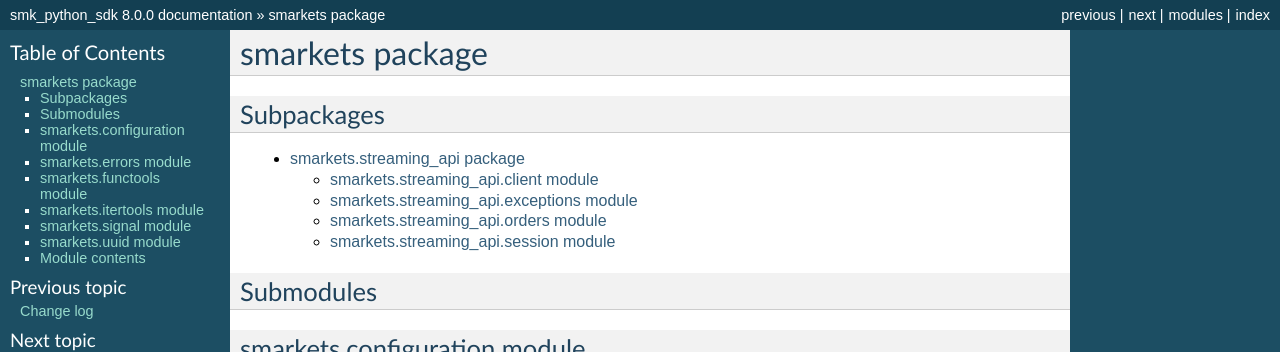
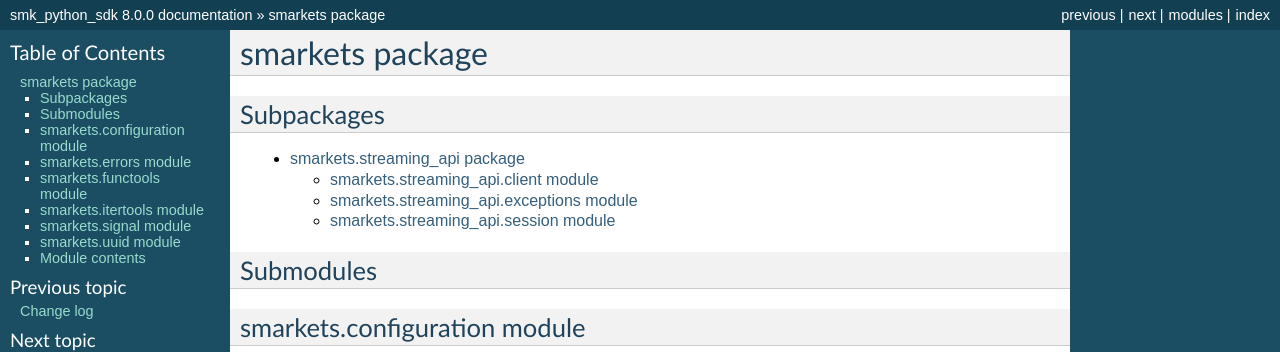
Before and after one commit to smarkets/smk_python_sdk, a Sphinx documentation site: the page built from docs/smarkets.rst, in a window 1280 px wide and 900 px high, cut to the strip 0-352 px from the top of the window. Built offline with Sphinx 7.4.7, drawn with Linux system fonts in a browser that asks for light colours.

Commit message:
Remove non-existing package from docs

```diff
--- a/docs/smarkets.streaming_api.rst
+++ b/docs/smarkets.streaming_api.rst
@@ -17,14 +17,6 @@
     :undoc-members:
     :show-inheritance:
 
-smarkets.streaming_api.orders module
-------------------------------------
-
-.. automodule:: smarkets.streaming_api.orders
-    :members:
-    :undoc-members:
-    :show-inheritance:
-
 smarkets.streaming_api.session module
 -------------------------------------
 
```
